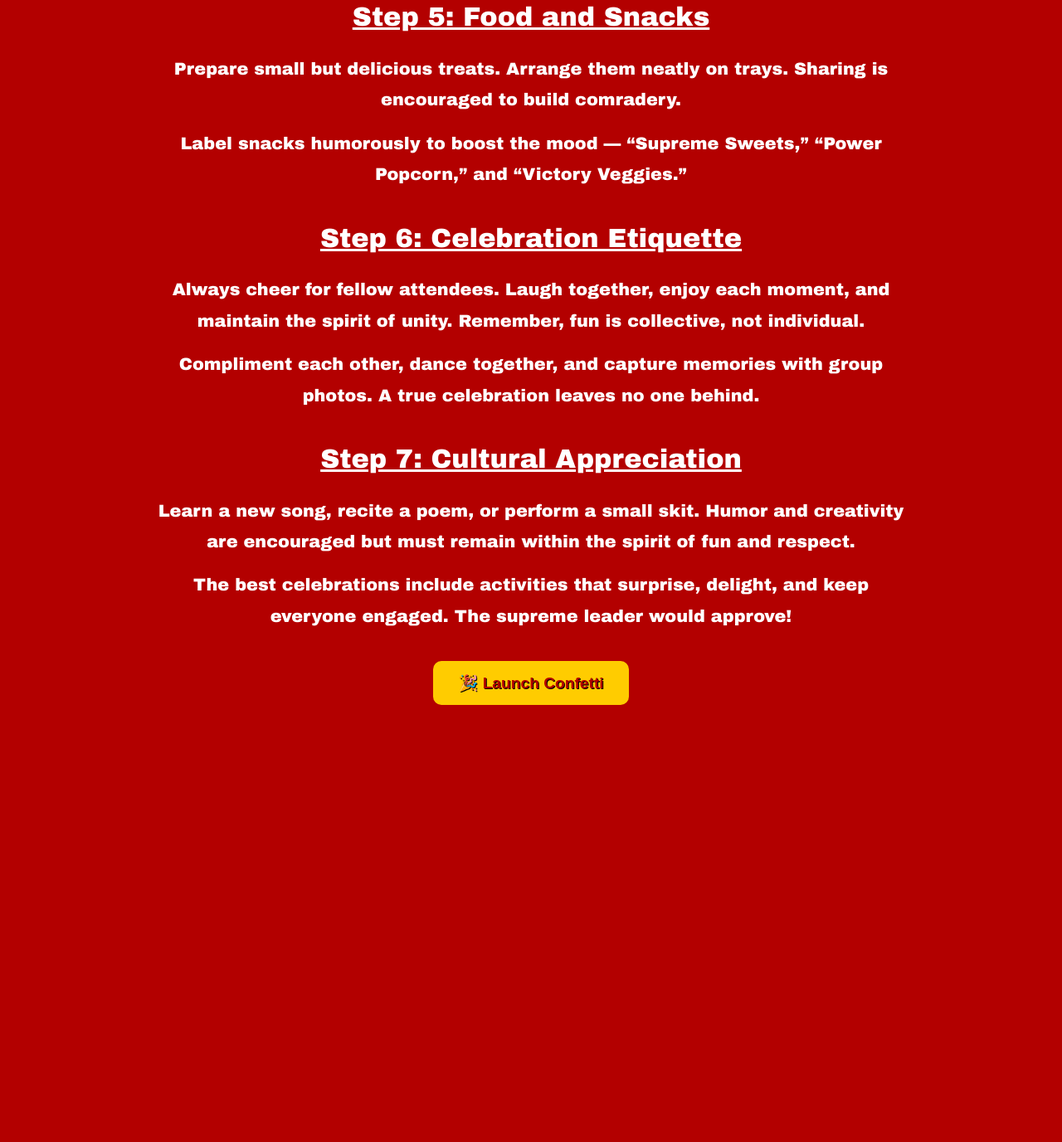
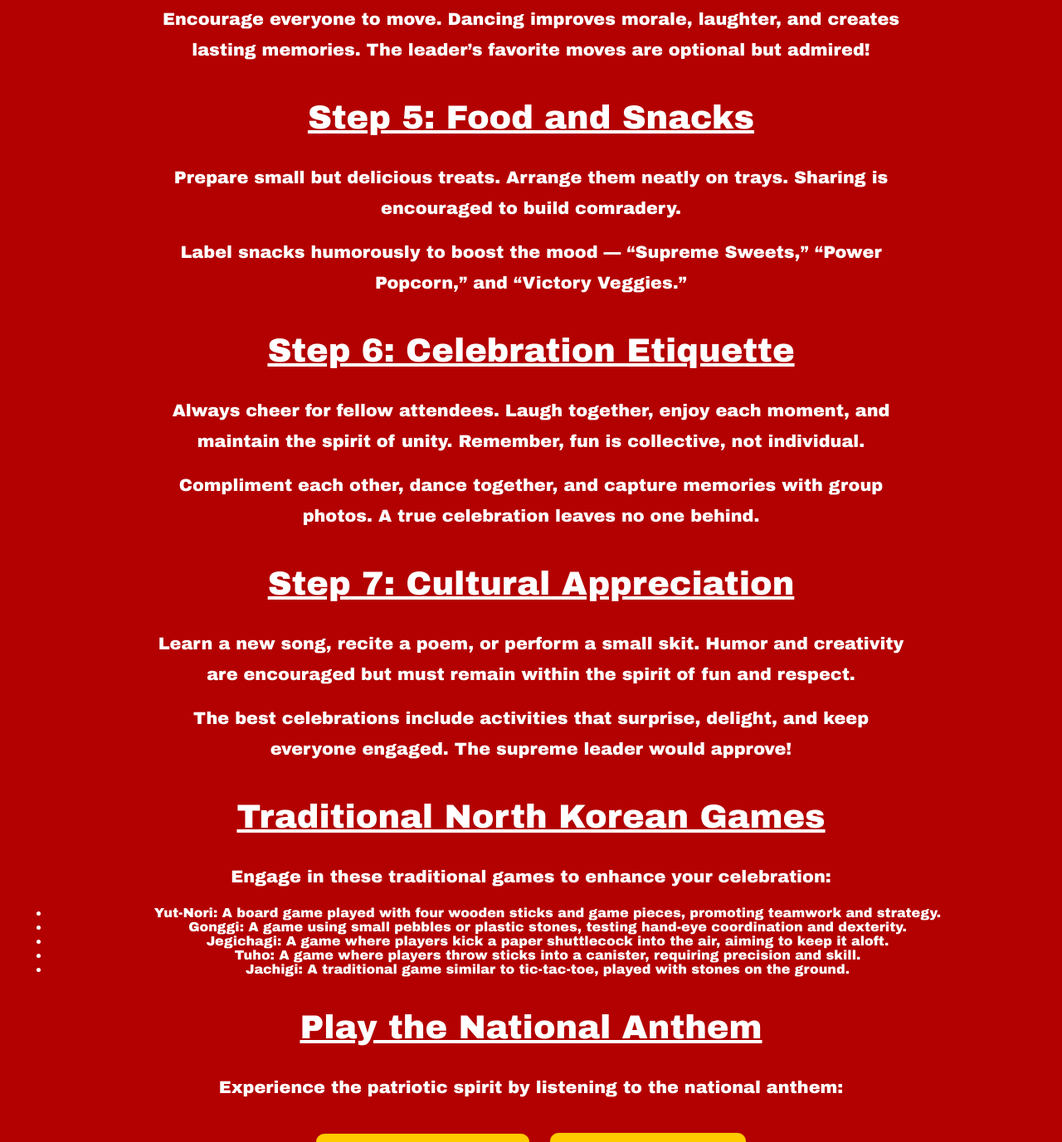
Before and after one commit to penguinears/king, a plain HTML site: page index.html in a window 1280 px wide. Shown: the part 1423-2800 px from the top of the page at 83% size. Before the commit the page ends 2313 px from the top, so only its background shows below. Drawn offline with Linux system fonts and the light colour scheme.

Commit message:
Update index.html

```diff
--- a/index.html
+++ b/index.html
@@ -2,48 +2,38 @@
 <html lang="en">
 <head>
   <meta charset="UTF-8">
+  <meta name="viewport" content="width=device-width, initial-scale=1.0">
   <title>Kim Jong Un's Guide to Having Fun</title>
-  <meta name="description" content="A fun, satirical website based on Kim Jong Un's Guide to Having Fun">
   <style>
     body {
-      font-family: 'Arial Black', Arial, sans-serif;
-      background-color: #b30000; /* deep red background */
-      color: #fff;
+      font-family: 'Arial Black', sans-serif;
+      background-color: #b30000;
+      color: white;
       margin: 0;
       padding: 20px;
       text-align: center;
     }
-
     h1 {
       font-size: 4em;
-      font-weight: bold;
-      color: #fff;
       text-shadow: 2px 2px #000;
-      margin-bottom: 20px;
     }
-
     h2 {
-      font-size: 2em;
+      font-size: 2.5em;
       margin-top: 40px;
       text-decoration: underline;
     }
-
     p {
       max-width: 900px;
       margin: 15px auto;
       font-size: 1.3em;
       line-height: 1.8em;
-      font-weight: bold;
     }
-
     img {
       max-width: 450px;
       width: 90%;
       height: auto;
-      display: block;
       margin: 30px auto;
     }
-
     button {
       margin: 20px 10px;
       padding: 15px 30px;
@@ -56,12 +46,10 @@
       color: #b30000;
       text-shadow: 1px 1px #000;
     }
-
     button:hover {
       transform: scale(1.1);
       transition: 0.2s;
     }
-
     canvas {
       position: fixed;
       pointer-events: none;
@@ -109,14 +97,33 @@
 <p>Learn a new song, recite a poem, or perform a small skit. Humor and creativity are encouraged but must remain within the spirit of fun and respect.</p>
 <p>The best celebrations include activities that surprise, delight, and keep everyone engaged. The supreme leader would approve!</p>
 
+<h2>Traditional North Korean Games</h2>
+<p>Engage in these traditional games to enhance your celebration:</p>
+<ul>
+  <li><strong>Yut-Nori</strong>: A board game played with four wooden sticks and game pieces, promoting teamwork and strategy.</li>
+  <li><strong>Gonggi</strong>: A game using small pebbles or plastic stones, testing hand-eye coordination and dexterity.</li>
+  <li><strong>Jegichagi</strong>: A game where players kick a paper shuttlecock into the air, aiming to keep it aloft.</li>
+  <li><strong>Tuho</strong>: A game where players throw sticks into a canister, requiring precision and skill.</li>
+  <li><strong>Jachigi</strong>: A traditional game similar to tic-tac-toe, played with stones on the ground.</li>
+</ul>
+
+<h2>Play the National Anthem</h2>
+<p>Experience the patriotic spirit by listening to the national anthem:</p>
+<button onclick="playAnthem()">Play National Anthem</button>
+
+<script>
+  function playAnthem() {
+    const anthemUrl = 'https://www.youtube.com/watch?v=LbPVSOSBfvQ';
+    window.open(anthemUrl, '_blank');
+  }
+</script>
+
 <button onclick="launchConfetti()">🎉 Launch Confetti</button>
 
 <canvas id="confettiCanvas"></canvas>
 
 <script>
-  // -------------------
-  // Confetti
-  // -------------------
+  // Confetti Animation
   const canvas = document.getElementById('confettiCanvas');
   const ctx = canvas.getContext('2d');
   canvas.width = window.innerWidth;
@@ -124,38 +131,36 @@
   let confettiParticles = [];
 
   function launchConfetti() {
-    for(let i=0;i<200;i++){
+    for (let i = 0; i < 200; i++) {
       confettiParticles.push({
-        x: Math.random()*canvas.width,
-        y: Math.random()*canvas.height - canvas.height,
-        r: Math.random()*6 + 4,
-        d: Math.random()*20 + 10,
-        color: `hsl(${Math.random()*360},100%,50%)`,
-        tilt: Math.random()*10 - 10
+        x: Math.random() * canvas.width,
+        y: Math.random() * canvas.height - canvas.height,
+        r: Math.random() * 6 + 4,
+        d: Math.random() * 20 + 10,
+        color: `hsl(${Math.random() * 360}, 100%, 50%)`,
+        tilt: Math.random() * 10 - 10
       });
     }
     requestAnimationFrame(drawConfetti);
   }
 
   function drawConfetti() {
-    ctx.clearRect(0,0,canvas.width,canvas.height);
-    confettiParticles.forEach((p,i)=>{
+    ctx.clearRect(0, 0, canvas.width, canvas.height);
+    confettiParticles.forEach((p, i) => {
       ctx.beginPath();
       ctx.lineWidth = p.r;
       ctx.strokeStyle = p.color;
-      ctx.moveTo(p.x + p.tilt + p.r/2, p.y);
-      ctx.lineTo(p.x + p.tilt, p.y + p.tilt + p.r/2);
+      ctx.moveTo(p.x + p.tilt + p.r / 2, p.y);
+      ctx.lineTo(p.x + p.tilt, p.y + p.tilt + p.r / 2);
       ctx.stroke();
-      p.y += (Math.cos(p.d) + 3 + p.r/2)/2;
+      p.y += (Math.cos(p.d) + 3 + p.r / 2) / 2;
       p.tilt += 0.1;
-      if(p.y > canvas.height) confettiParticles.splice(i,1);
+      if (p.y > canvas.height) confettiParticles.splice(i, 1);
     });
-    if(confettiParticles.length>0) requestAnimationFrame(drawConfetti);
+    if (confettiParticles.length > 0) requestAnimationFrame(drawConfetti);
   }
 
-  // -------------------
   // Notifications
-  // -------------------
   function requestNukeNotification() {
     if (!("Notification" in window)) {
       alert("This browser does not support notifications.");
```
